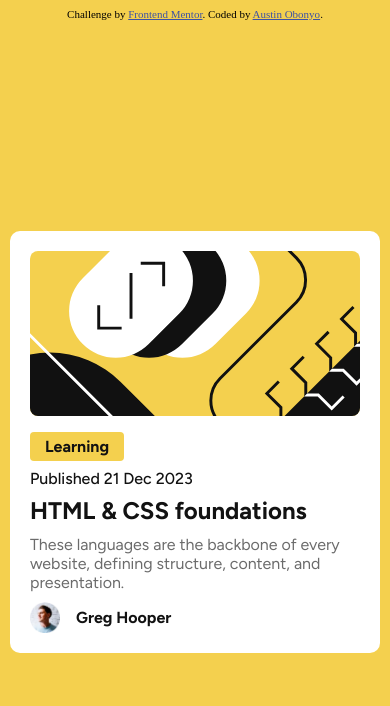
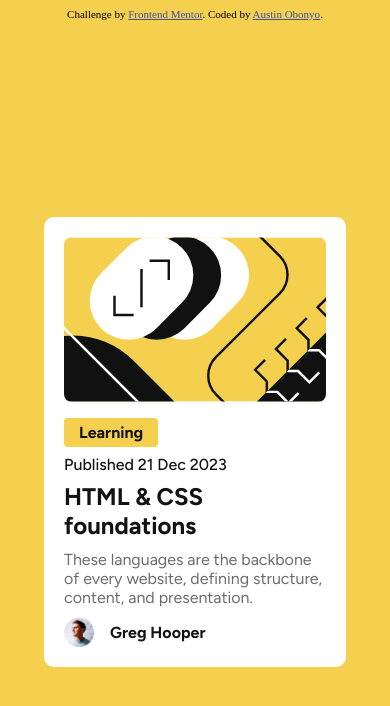
Before and after one commit to Austinjnr/blog-preview, a plain HTML site: page index.html in a window 390 px wide. Drawn offline with Linux system fonts and the light colour scheme.

Commit message:
:iphone: mobile responsive design

```diff
--- a/styles/styles.css
+++ b/styles/styles.css
@@ -90,3 +90,13 @@ h1 {
   font-weight: 700;
   color: hsl(0, 0%, 7%);
 }
+
+@media (max-width: 450px) {
+  .blog-card {
+  width: 70%;
+}
+.blog-image {
+  width: 100%;
+}
+
+}
```
